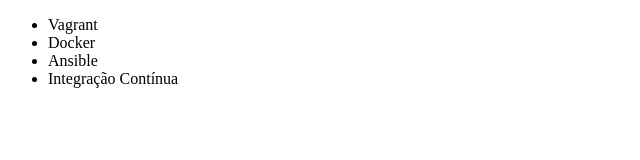
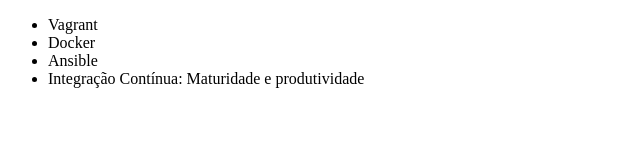
Before and after one commit to AlexanderBeis/alura-git, a plain HTML site: page index.html in a window 1280 px wide. Shown: the whole page, without its empty margins (0-640 px from the left). Drawn offline with Linux system fonts and the light colour scheme.

Commit message:
Renomeando curso de Integração Contínua

```diff
--- a/index.html
+++ b/index.html
@@ -9,7 +9,7 @@
         <li>Vagrant</li>
         <li>Docker</li>
         <li>Ansible</li>
-        <li>Integração Contínua</li>
+        <li>Integração Contínua: Maturidade e produtividade</li>
     </ul>
 </body>
 </html>
```
